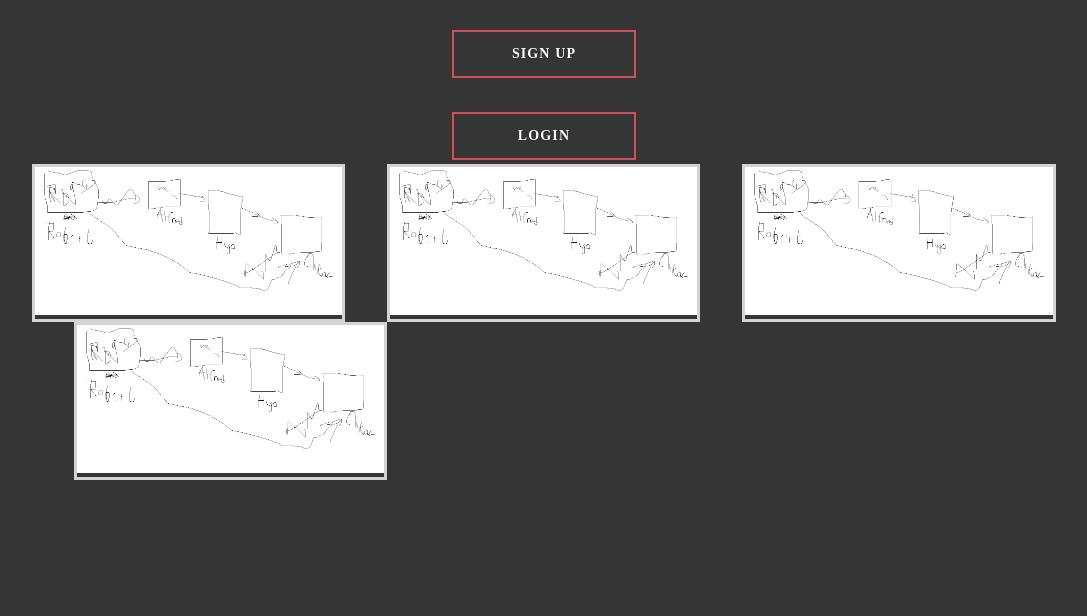
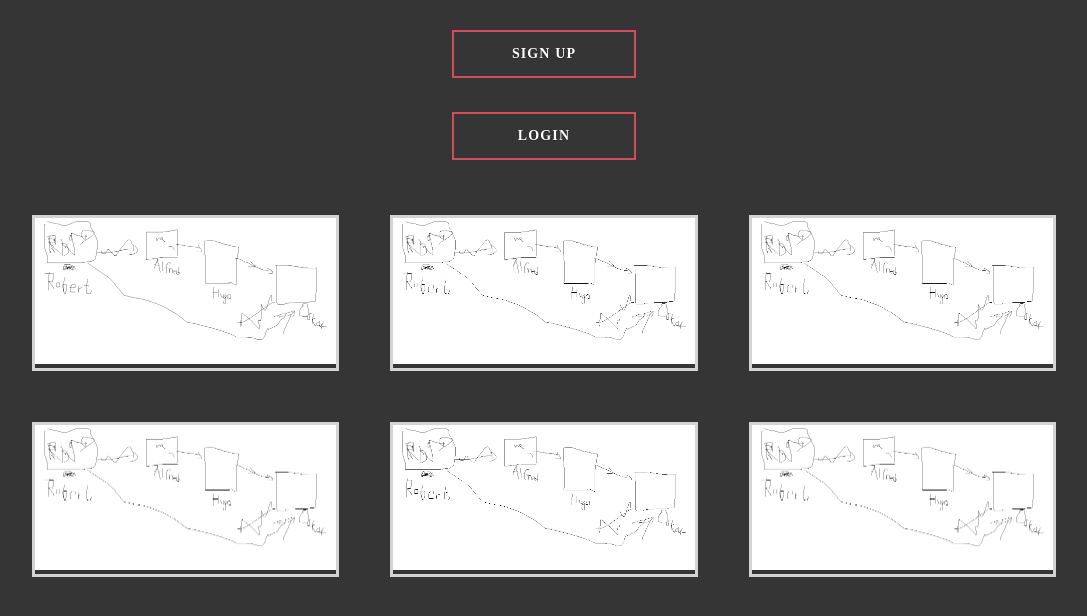
Before and after one commit to Hugsim/GitGud, a PHP site: page /home.html in a window 1280 px wide. Shown: the top 616 px of the page, without its empty margins (96-1183 px from the left). Run offline with PHP 8.4, Linux system fonts and the light colour scheme.

Commit message:
Lastimage fixad

```diff
--- a/home.html
+++ b/home.html
@@ -23,6 +23,12 @@
         <div class="image">
             <img src="images/bH729k.png"/>
         </div>
+        <div class="image">
+            <img src="images/bH729k.png"/>
+        </div>
+        <div class="image">
+            <img src="images/bH729k.png"/>
+        </div>
     </div>
 
     </body>
--- a/stylesheet.css
+++ b/stylesheet.css
@@ -1,6 +1,6 @@
 body {
     background-color: #353535;
-	margin: 0px !important;
+	margin: 0px;
 }
 
 a.animated-button:link, a.animated-button:visited {
@@ -90,8 +90,6 @@ a.animated-button.login:after {
 }
 
 .button {
-    /*width: 150px;
-    height: 40px;*/
     text-align: center;
     vertical-align: center;
 }
--- a/stylesheetLastImages.css
+++ b/stylesheetLastImages.css
@@ -4,10 +4,12 @@
 	width: 30%;
     height: auto;
 	float:left;
-    margin-left: 4.1%;
+    margin-left: 5%;
+    margin-top: 5%;
+    box-sizing: border-box;
 }
 
-.image:first-child {
+.image:first-child, .image:nth-child(4) {
     margin-left: 0;
 }
 
```
